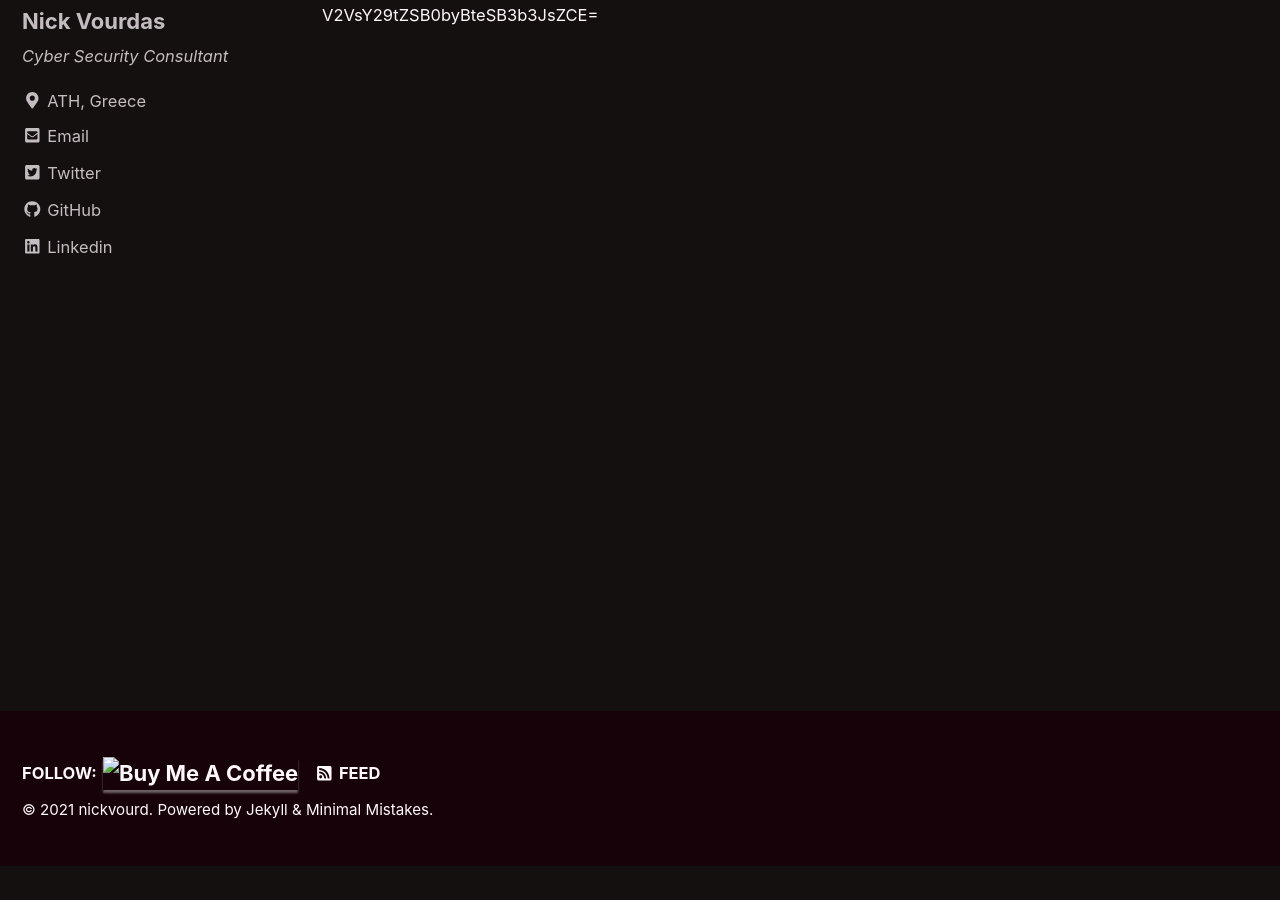
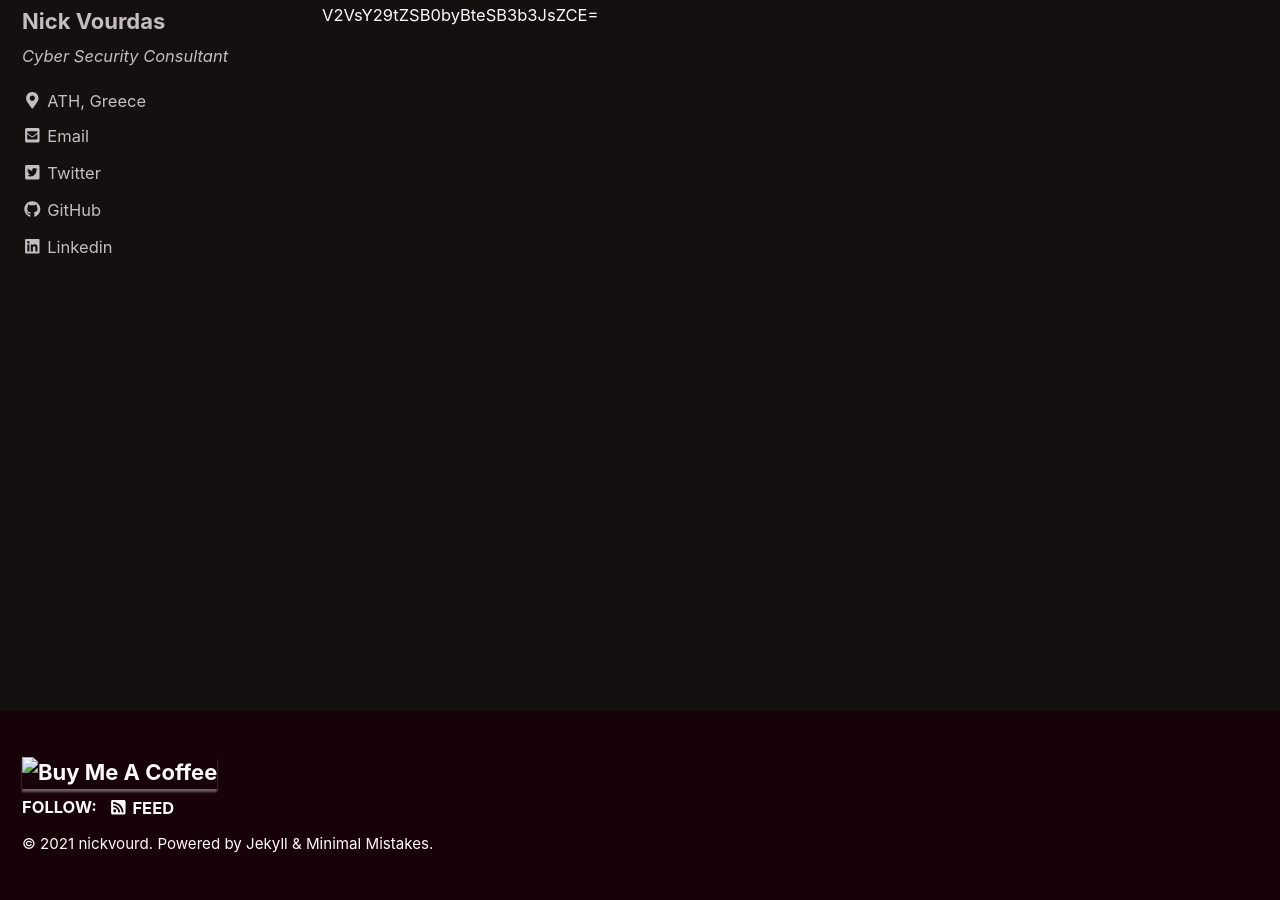
Before and after one commit to nickvourd/nickvourd.github.io, a Jekyll site: the page built from index.html, in a window 1280 px wide and 900 px high, scrolled down 256 px. Built offline with Jekyll 4.4.1, drawn with Linux system fonts in a browser that asks for light colours; cached includes are drawn as plain includes; the list of posts is cut into pages by our own code; before the commit the page ends 1122 px from its top, so only the background shows below that.

Commit message:
Update footer.html

```diff
--- a/_includes/footer.html
+++ b/_includes/footer.html
@@ -1,9 +1,9 @@
 <div class="page__footer-follow">
+  <a href="https://www.buymeacoffee.com/gbraad" target="_blank"><img src="https://www.buymeacoffee.com/assets/img/custom_images/orange_img.png" alt="Buy Me A Coffee" style="height: 41px !important;width: 174px !important;box-shadow: 0px 3px 2px 0px rgba(190, 190, 190, 0.5) !important;-webkit-box-shadow: 0px 3px 2px 0px rgba(190, 190, 190, 0.5) !important;" ></a>
   <ul class="social-icons">
     {% if site.data.ui-text[site.locale].follow_label %}
       <li><strong>{{ site.data.ui-text[site.locale].follow_label }}</strong></li>
     {% endif %}
-    <a href="https://www.buymeacoffee.com/gbraad" target="_blank"><img src="https://www.buymeacoffee.com/assets/img/custom_images/orange_img.png" alt="Buy Me A Coffee" style="height: 41px !important;width: 174px !important;box-shadow: 0px 3px 2px 0px rgba(190, 190, 190, 0.5) !important;-webkit-box-shadow: 0px 3px 2px 0px rgba(190, 190, 190, 0.5) !important;" ></a>
     {% if site.footer.links %}
       {% for link in site.footer.links %}
         {% if link.label and link.url %}
```
